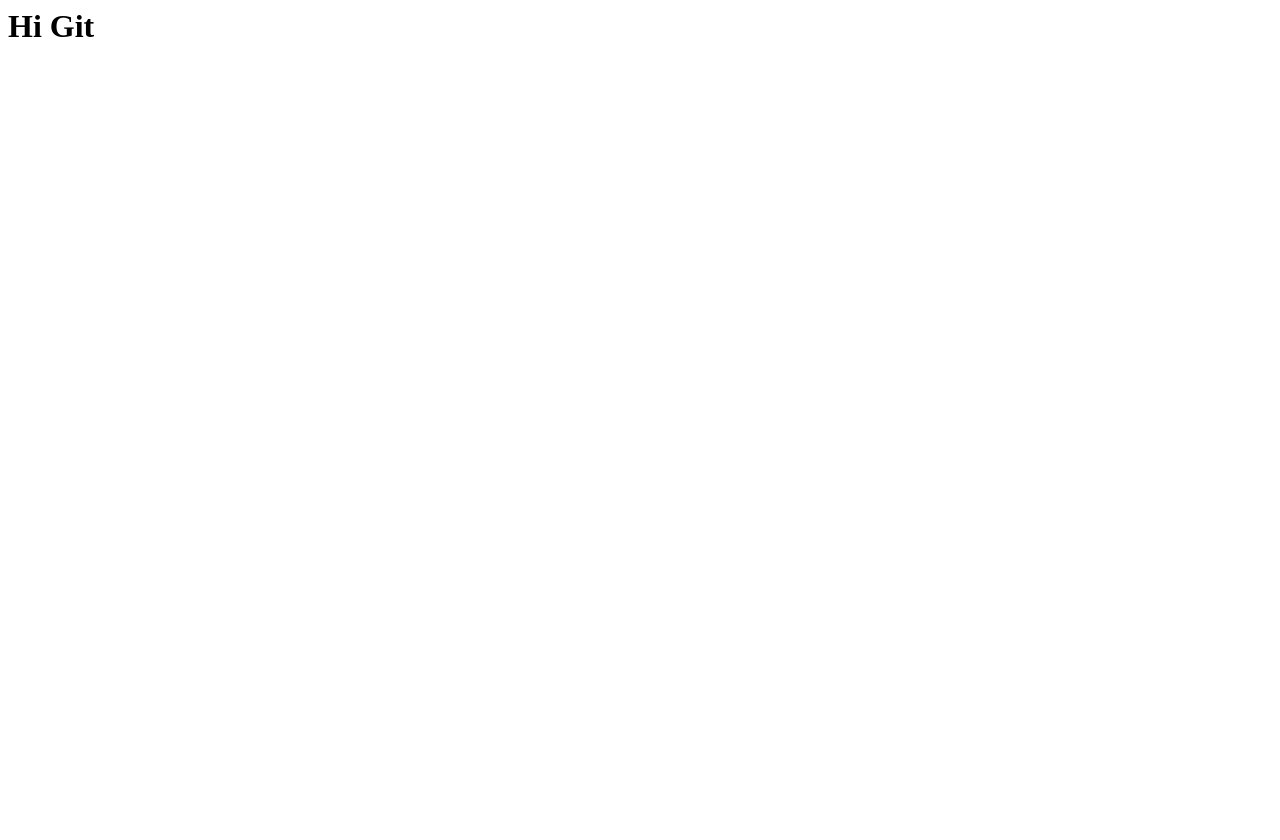
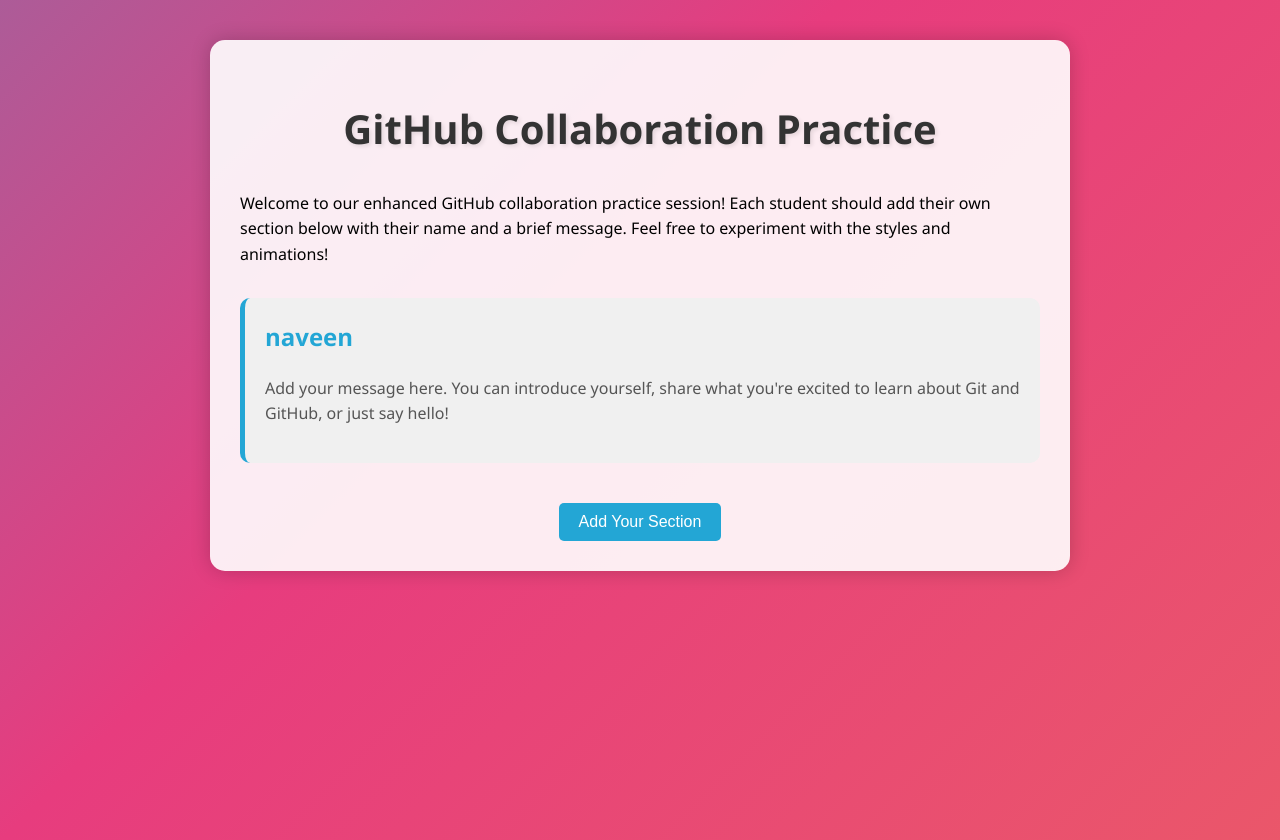
Before and after one commit to naveenp486/github-sample, a plain HTML site: page index.html in a window 1280 px wide. Before the commit the page ends 800 px from the top, so only its background shows below. Drawn offline with Linux system fonts and the light colour scheme.

Commit message:
updated my name

```diff
--- a/index.html
+++ b/index.html
@@ -1,5 +1,114 @@
-<html>
+<!DOCTYPE html>
+<html lang="en">
+<head>
+    <meta charset="UTF-8">
+    <meta name="viewport" content="width=device-width, initial-scale=1.0">
+    <title>GitHub Collaboration Practice</title>
+</head>
 <body>
-<h1>Hi Git</h1>
-</body>
-</html>
+    <div class="container fade-in">
+        <h1>GitHub Collaboration Practice</h1>
+        <p>Welcome to our enhanced GitHub collaboration practice session! Each student should add their own section below with their name and a brief message. Feel free to experiment with the styles and animations!</p>
+
+        <div class="student-section">
+            <h2>naveen</h2>
+            <p>Add your message here. You can introduce yourself, share what you're excited to learn about Git and GitHub, or just say hello!</p>
+        </div>
+
+        <!-- More student sections will be added here -->
+
+        <div class="add-section">
+            <button class="add-button">Add Your Section</button>
+        </div>
+    </div>
+
+    <script>
+        document.querySelector('.add-button').addEventListener('click', function() {
+            const newSection = document.createElement('div');
+            newSection.className = 'student-section fade-in';
+            newSection.innerHTML = `
+                <h2>New Student</h2>
+                <p>Replace this text with your own message!</p>
+            `;
+            document.querySelector('.container').insertBefore(newSection, this.parentNode);
+        });
+    </script>
+     <style>
+        @keyframes gradientBG {
+            0% {background-position: 0% 50%;}
+            50% {background-position: 100% 50%;}
+            100% {background-position: 0% 50%;}
+        }
+
+        body {
+            font-family: 'Segoe UI', Tahoma, Geneva, Verdana, sans-serif;
+            line-height: 1.6;
+            margin: 0;
+            padding: 20px;
+            background: linear-gradient(-45deg, #ee7752, #e73c7e, #23a6d5, #23d5ab);
+            background-size: 400% 400%;
+            animation: gradientBG 15s ease infinite;
+            min-height: 100vh;
+        }
+        .container {
+            max-width: 800px;
+            margin: 20px auto;
+            background: rgba(255, 255, 255, 0.9);
+            padding: 30px;
+            border-radius: 15px;
+            box-shadow: 0 0 20px rgba(0,0,0,0.2);
+            transition: transform 0.3s ease;
+        }
+        .container:hover {
+            transform: scale(1.02);
+        }
+        h1 {
+            color: #333;
+            text-align: center;
+            margin-bottom: 30px;
+            font-size: 2.5em;
+            text-shadow: 2px 2px 4px rgba(0,0,0,0.1);
+        }
+        .student-section {
+            margin-top: 30px;
+            padding: 20px;
+            background-color: #f0f0f0;
+            border-radius: 10px;
+            transition: all 0.3s ease;
+            border-left: 5px solid #23a6d5;
+        }
+        .student-section:hover {
+            box-shadow: 0 5px 15px rgba(0,0,0,0.1);
+            transform: translateY(-5px);
+        }
+        .student-section h2 {
+            color: #23a6d5;
+            margin-top: 0;
+        }
+        .student-section p {
+            color: #555;
+        }
+        .add-section {
+            text-align: center;
+            margin-top: 40px;
+        }
+        .add-button {
+            padding: 10px 20px;
+            font-size: 1em;
+            background-color: #23a6d5;
+            color: white;
+            border: none;
+            border-radius: 5px;
+            cursor: pointer;
+            transition: background-color 0.3s ease;
+        }
+        .add-button:hover {
+            background-color: #1b8ab2;
+        }
+        @keyframes fadeIn {
+            from { opacity: 0; }
+            to { opacity: 1; }
+        }
+        .fade-in {
+            animation: fadeIn 1s ease-out;
+        }
```
